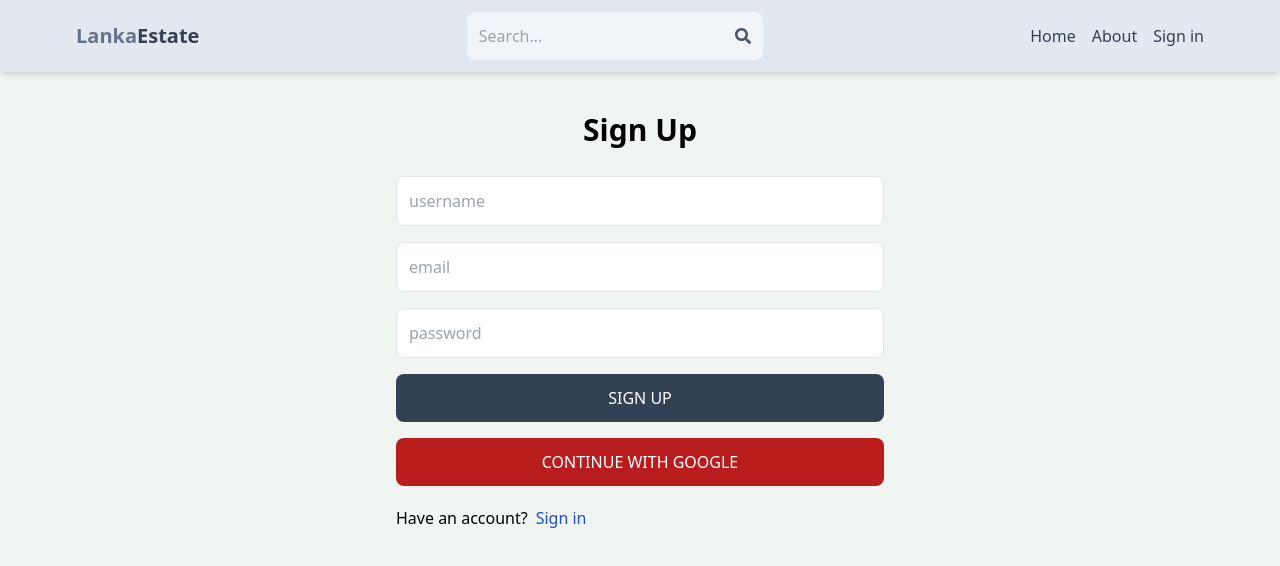
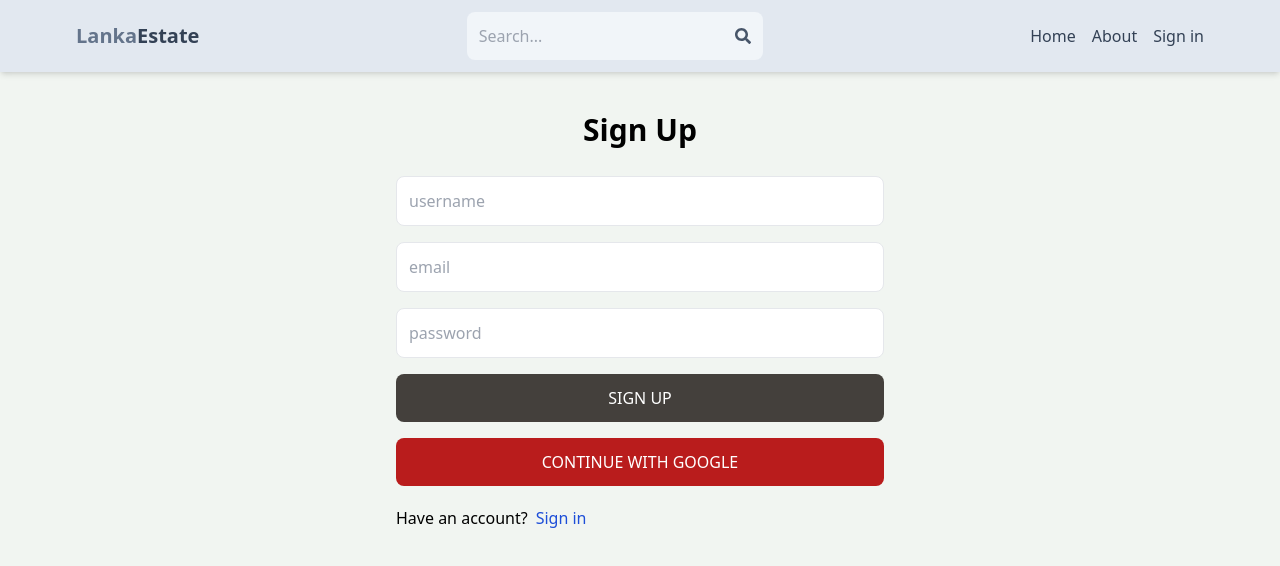
Before and after one commit to Shreyalanka/Estate-Website, a React (Vite) app in the folder client/: page /sign-up in a window 1280 px wide. Shown: the top 566 px of the page. Built offline with nearby package versions, Linux system fonts and the light colour scheme; no server answers.

Commit message:
Update SignUp.jsx

```diff
--- a/client/src/pages/SignUp.jsx
+++ b/client/src/pages/SignUp.jsx
@@ -67,7 +67,7 @@ export default function SignUp() {
 
         <button
           disabled={loading}
-          className='bg-slate-700 text-white p-3 rounded-lg uppercase hover:opacity-95 disabled:opacity-80'
+          className='bg-stone-700 text-white p-3 rounded-lg uppercase hover:opacity-95 disabled:opacity-80'
         >
           {loading ? 'Loading...' : 'Sign Up'}
         </button>
```
